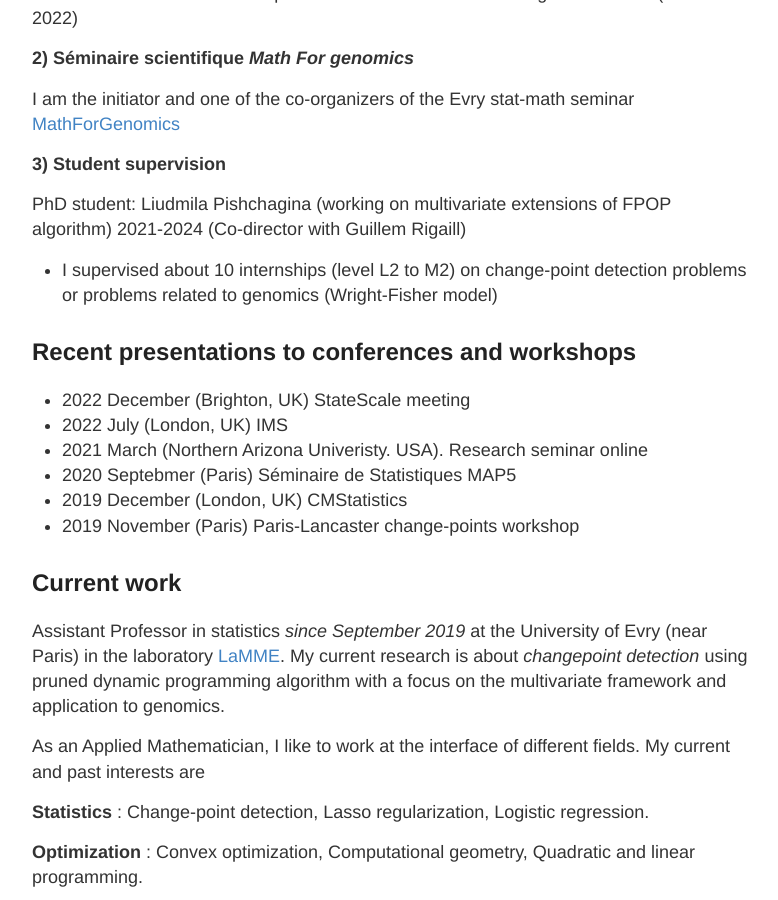
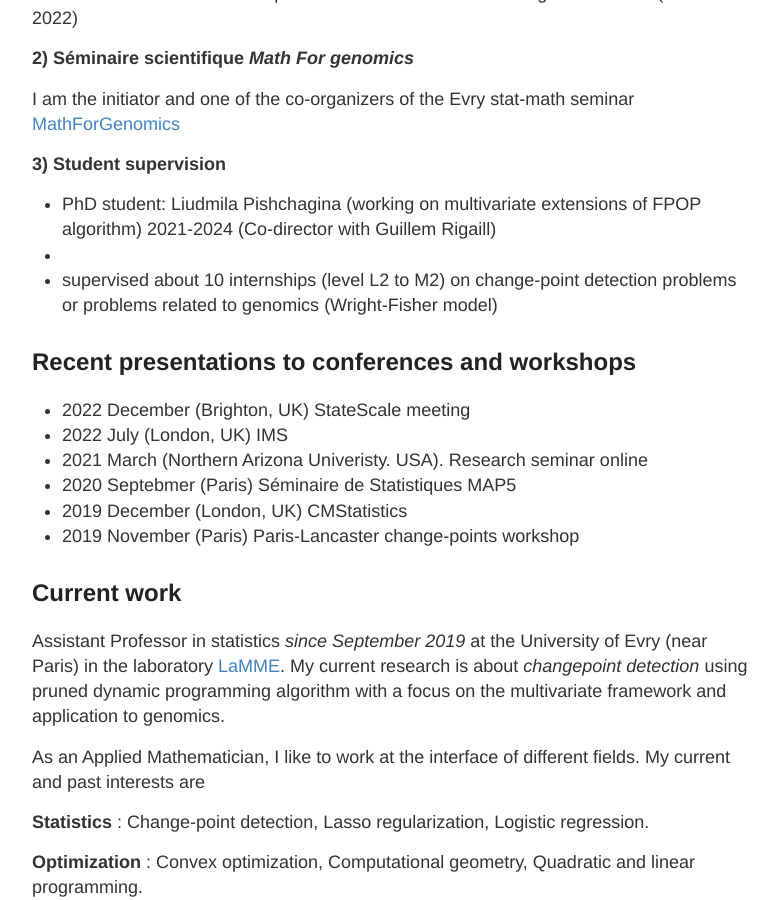
Before and after one commit to vincentrunge/vincentrunge.github.io, a Jekyll site: the page built from About.md, in a window 1280 px wide and 900 px high, scrolled down 721 px. Shown: the whole window, without its empty margins (248-1026 px from the left). Built offline with Jekyll 4.4.1, drawn with Linux system fonts in a browser that asks for light colours.

```diff
--- a/About.md
+++ b/About.md
@@ -29,8 +29,9 @@ I am the initiator and one of the co-organizers of the Evry stat-math seminar [M
 
 **3) Student supervision**
 
-PhD student: Liudmila Pishchagina (working on multivariate extensions of FPOP algorithm) 2021-2024 (Co-director with Guillem Rigaill)
-+ I supervised about 10 internships (level L2 to M2) on change-point detection problems or problems related to genomics (Wright-Fisher model)
++ PhD student: Liudmila Pishchagina (working on multivariate extensions of FPOP algorithm) 2021-2024 (Co-director with Guillem Rigaill)
++
++ supervised about 10 internships (level L2 to M2) on change-point detection problems or problems related to genomics (Wright-Fisher model)
 
 
 ## Recent presentations to conferences and workshops
```
